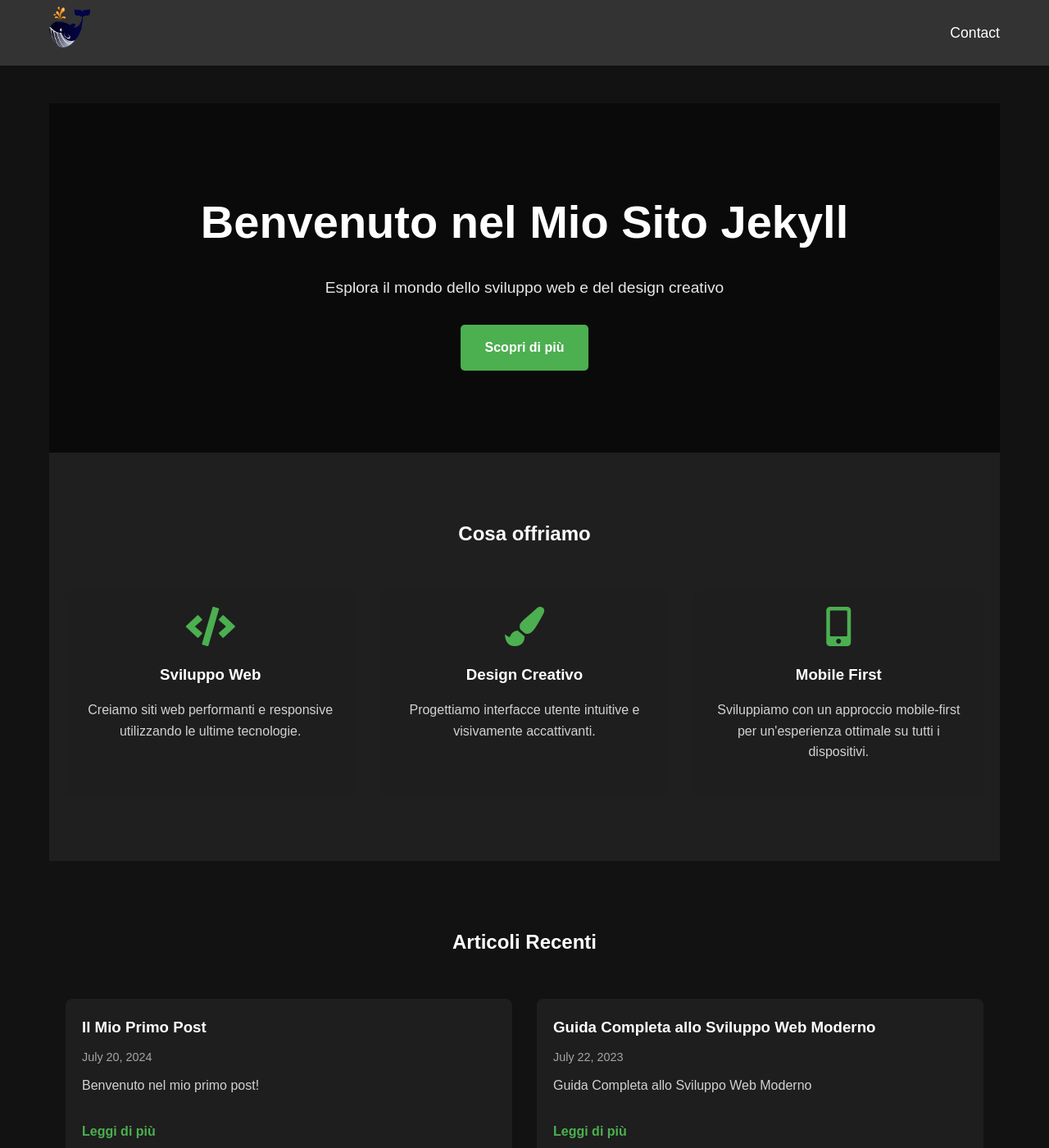
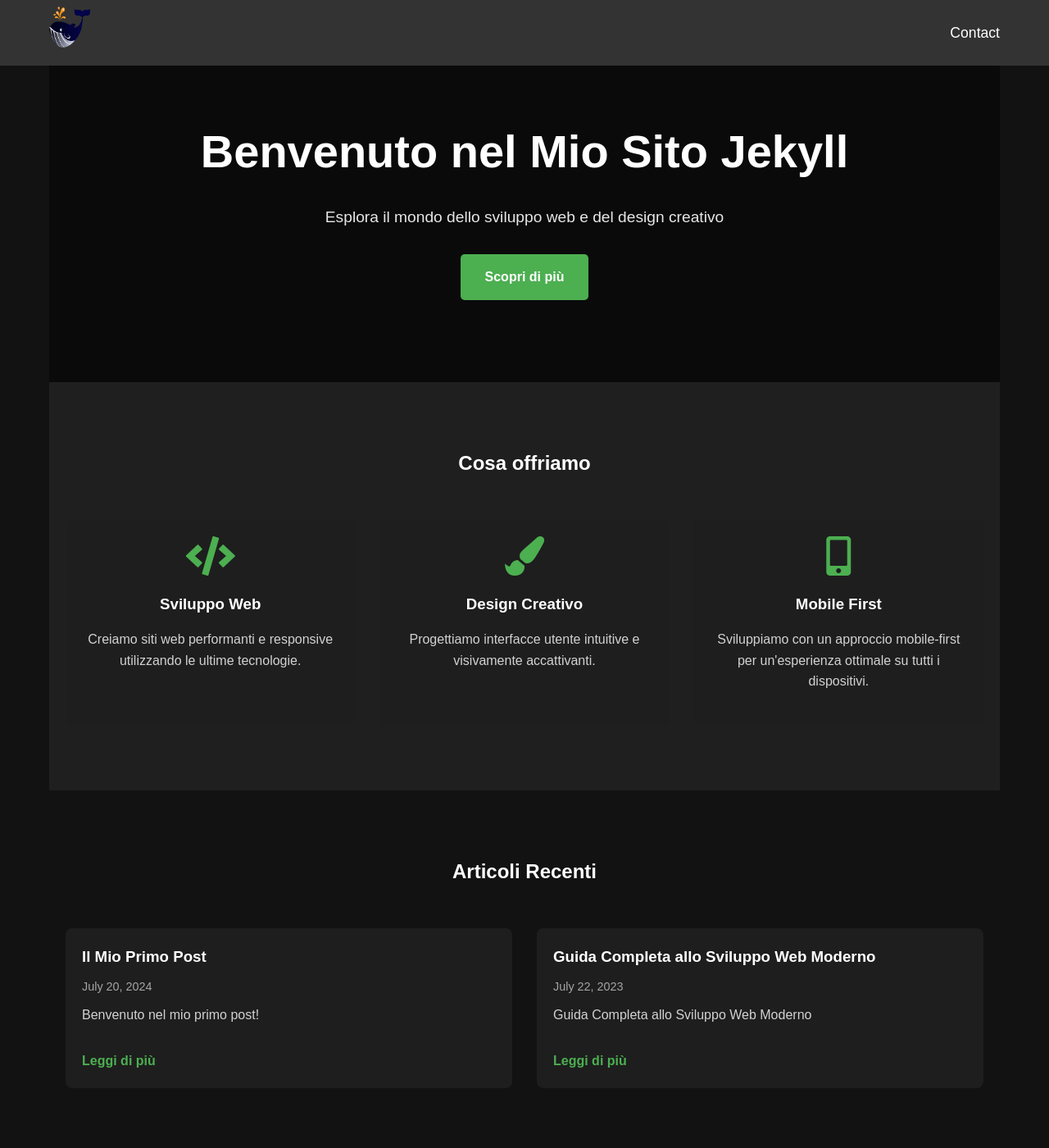
Before and after one commit to whiterabbit21m-test/whiterabbit21m-test.github.io, a Jekyll site: the page built from index.md, in a window 1280 px wide and 1400 px high. Shown: the whole window at 82% size. Built offline with Jekyll 4.4.1, drawn with Linux system fonts in a browser that asks for light colours.

Commit message:
Update _header.scss

```diff
--- a/_sass/_header.scss
+++ b/_sass/_header.scss
@@ -18,12 +18,10 @@
   .logo-link {
     display: inline-block;
   }
-
   .logo-image {
     max-height: 50px;
     width: auto;
   }
-
   .site-title {
     font-size: 1.5rem;
     font-weight: bold;
@@ -38,16 +36,13 @@
     margin: 0;
     display: flex;
   }
-
   .nav-item {
     margin-left: 1rem;
   }
-
   .nav-link {
     color: #fff;
     text-decoration: none;
     transition: color 0.3s ease;
-
     &:hover,
     &.active {
       color: #4CAF50;
@@ -55,12 +50,31 @@
   }
 }
 
-// Aggiunge uno spazio sotto l'header per compensare la sua posizione fixed
-body {
-  padding-top: 70px; // Regola questo valore in base all'altezza effettiva del tuo header
+// Responsive styles
+@media (max-width: 768px) {
+  .site-header {
+    .header-container {
+      flex-wrap: wrap;
+      justify-content: center;
+      padding: 10px 20px;
+    }
+
+    .logo {
+      margin-bottom: 10px;
+      text-align: center;
+      width: 100%;
+    }
+
+    .main-nav {
+      width: 100%;
+
+      .nav-list {
+        justify-content: center;
+
+        .nav-item {
+          margin: 0 10px;
+        }
+      }
+    }
+  }
 }
-
-// Assicurati che il contenuto principale inizi dopo l'header
-.page-content {
-  margin-top: 1rem;
-}
```
